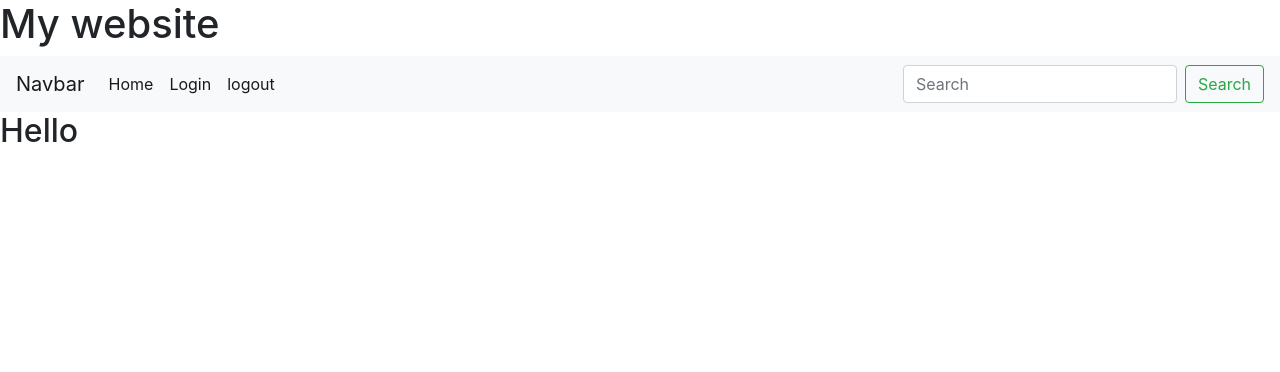
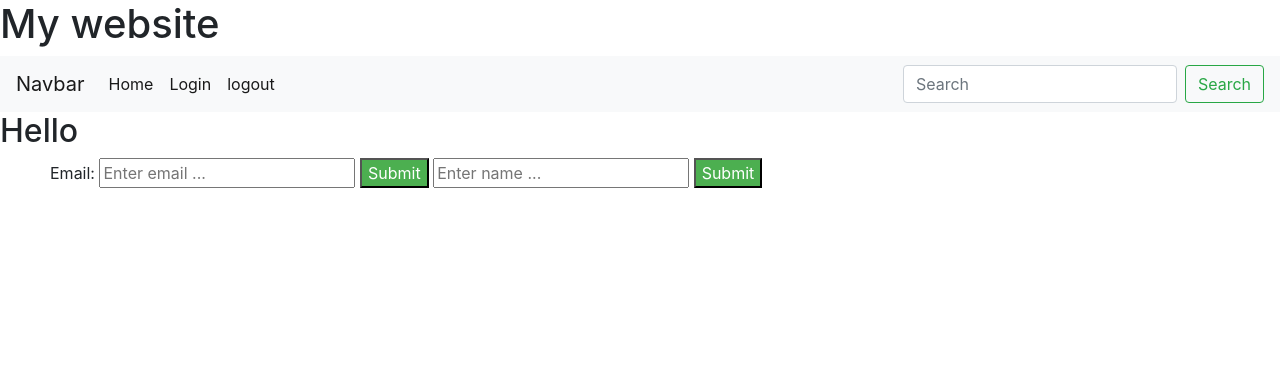
Before and after one commit to nAgnoH/demo-flask, a Flask app: page /user in a window 1280 px wide. Shown: the top 372 px of the page. Run offline with Flask 3, Linux system fonts and the light colour scheme; the visitor is signed in with stand-in values (Sample User, id 1).

Commit message:
Database

```diff
--- a/app.py
+++ b/app.py
@@ -1,45 +1,101 @@
-from flask import Flask, render_template, request, redirect, url_for, session, flash
 from datetime import timedelta
+from os import path
 
-app=Flask(__name__)
-app.config['SECRET_KEY']='hongan'
-app.permanent_session_lifetime=timedelta(seconds=30)
+from flask import Flask, flash, redirect, render_template, request, session, url_for
+from flask_sqlalchemy import SQLAlchemy
 
-@app.route('/home')
-@app.route('/')
+app = Flask(__name__)
+app.config["SECRET_KEY"] = "12345"
+app.config["SQLALCHEMY_DATABASE_URI"] = "sqlite:///users.db"
+app.config["SQLALCHEMY_TRACK_MODIFICATIONS"] = False
+app.permanent_session_lifetime = timedelta(seconds=30)
+
+db = SQLAlchemy(app)
+
+
+class User(db.Model):
+    id = db.Column(db.Integer, primary_key=True)
+    name = db.Column(db.String(100))
+    email = db.Column(db.String(100))
+
+    def __init__(self, name, email):
+        self.name = name
+        self.email = email
+
+
+@app.route("/home")
+@app.route("/")
 def home():
-    return render_template('home.html')
+    return render_template("home.html")
 
-@app.route('/login', methods=['POST','GET'])
+
+@app.route("/login", methods=["POST", "GET"])
 def login():
-    if request.method=='POST':
-        user_name=request.form['name']
-        session.permanent=True
+    if request.method == "POST":
+        user_name = request.form["name"]
+        session.permanent = True
         if user_name:
-            session['user']=user_name
-            flash('Login Successful!', 'info')
-            return render_template('user.html', user=user_name)
-    if 'user' in session:
-        name=session['user']
-        flash('Login Successful!', 'info')
-        return render_template('user.html')
+            session["user"] = user_name
+            found_user = User.query.filter_by(name=user_name).first()
+            if found_user:
+                session["email"] = found_user.email
+            else:
+                user = User(user_name, "temp@gmail.com")
+                db.session.add(user)
+                db.session.commit()
+            flash("Login Successful!", "info")
+            return redirect(url_for("user", user=user_name))
+            user = User(user_name, "temp@gmail.com")
+            db.session.add(user)
+            db.session.commit()
+            flash("Login Successful!", "info")
+            return redirect(url_for("user", user=user_name))
+    if "user" in session:
+        name = session["user"]
+        flash("Login Successful!", "info")
+        return redirect(url_for("user", user=user_name))
 
-    return render_template('login.html')
+    return render_template("login.html")
 
-@app.route('/user')
-def hello_user():
-    if 'user' in session:
-        name=session['user']
-        return render_template('user.html')
+
+@app.route("/user", methods=["POST", "GET"])
+def user():
+    email = None
+    if "user" in session:
+        name = session["user"]
+        if request.method == "POST":
+            if not request.form["email"] and request.form["name"]:
+                User.query.filter_by(
+                    name=name
+                ).delete()  # delete user from database if email is empty
+                db.session.commit()
+                flash("User was deleted!")
+                return redirect(url_for("logout"))
+            else:
+                email = request.form["email"]
+                session["email"] = email
+                found_user = User.query.filter_by(name=name).first()
+                found_user.email = email
+                db.session.commit()
+                flash("Email was saved!")
+
+        elif "email" in session:
+            email = session["email"]
+        return render_template("user.html")
     else:
         flash("You haven't logged in!", "info")
-        return redirect(url_for('login'))
+        return redirect(url_for("login"))
 
-@app.route('/logout')
+
+@app.route("/logout")
 def logout():
-    flash('Logout', 'info')
-    session.pop('user', None)
-    return redirect(url_for('login'))
+    flash("Logout", "info")
+    session.pop("user", None)
+    return redirect(url_for("login"))
 
-if __name__ == '__main__':
+
+if __name__ == "__main__":
+    if not path.exists("users.db"):
+        db.create_all(app=app)
+        print("Database created successfully!")
     app.run(debug=True)
--- /dev/null
+++ b/requirements.txt
@@ -0,0 +1,2 @@
+Flask
+Flask-SQLAlchemy
--- a/templates/user.html
+++ b/templates/user.html
@@ -11,4 +11,11 @@
         {% endfor %}
     {% endif %}
 {% endwith %}
+<div style="margin-left: 50px;">
+    <form action="#" method="post">
+        <label for="email">Email:</label>
+        <input type="email" name="email" placeholder="Enter email ..." value="{{email if email}}"></input>
+        <button style="background-color: #4CAF50; color: white;" type="submit">Submit</button>
+        <input type="name" name="name" placeholder="Enter name ..." value="{{user if user}}"></input>
+        <button style="background-color: #4CAF50; color: white;" type="Delete">Submit</button>
 {% endblock %}
```
Also changed, not shown: README.md, users.db (added).
